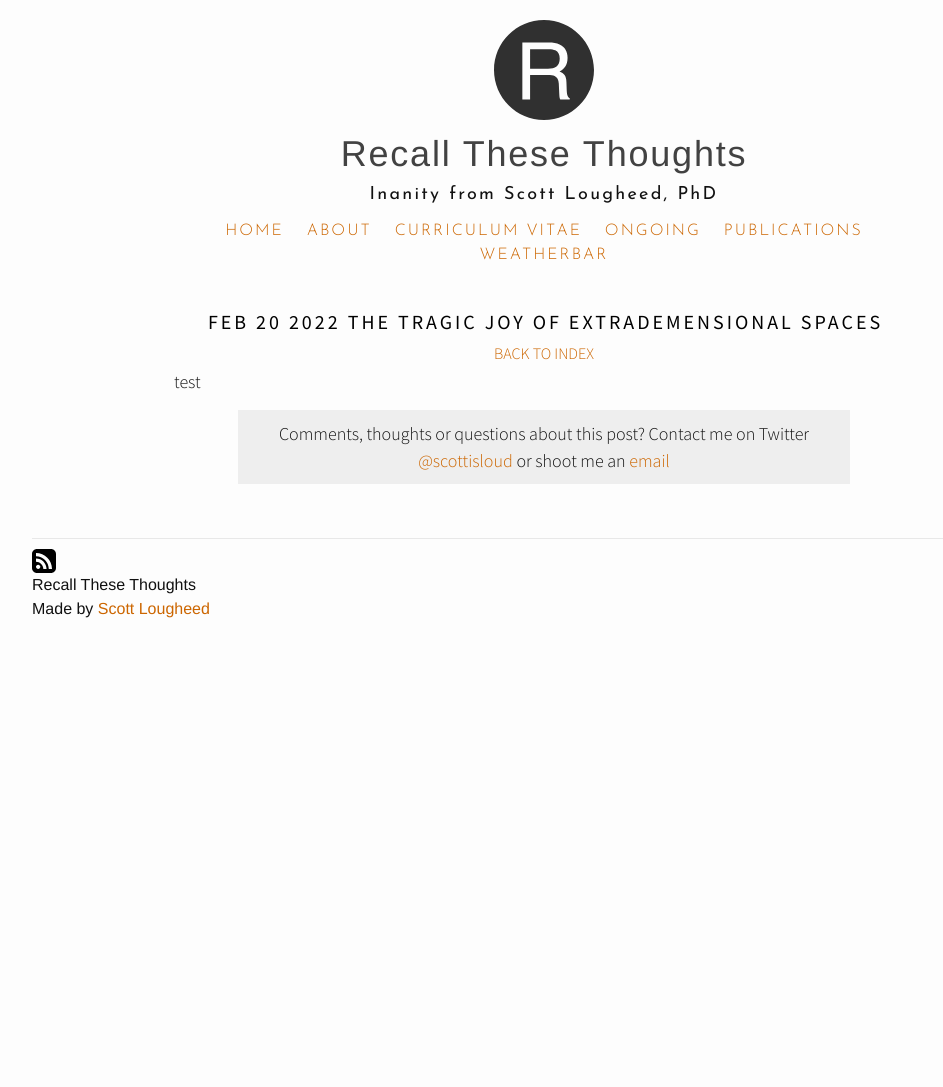
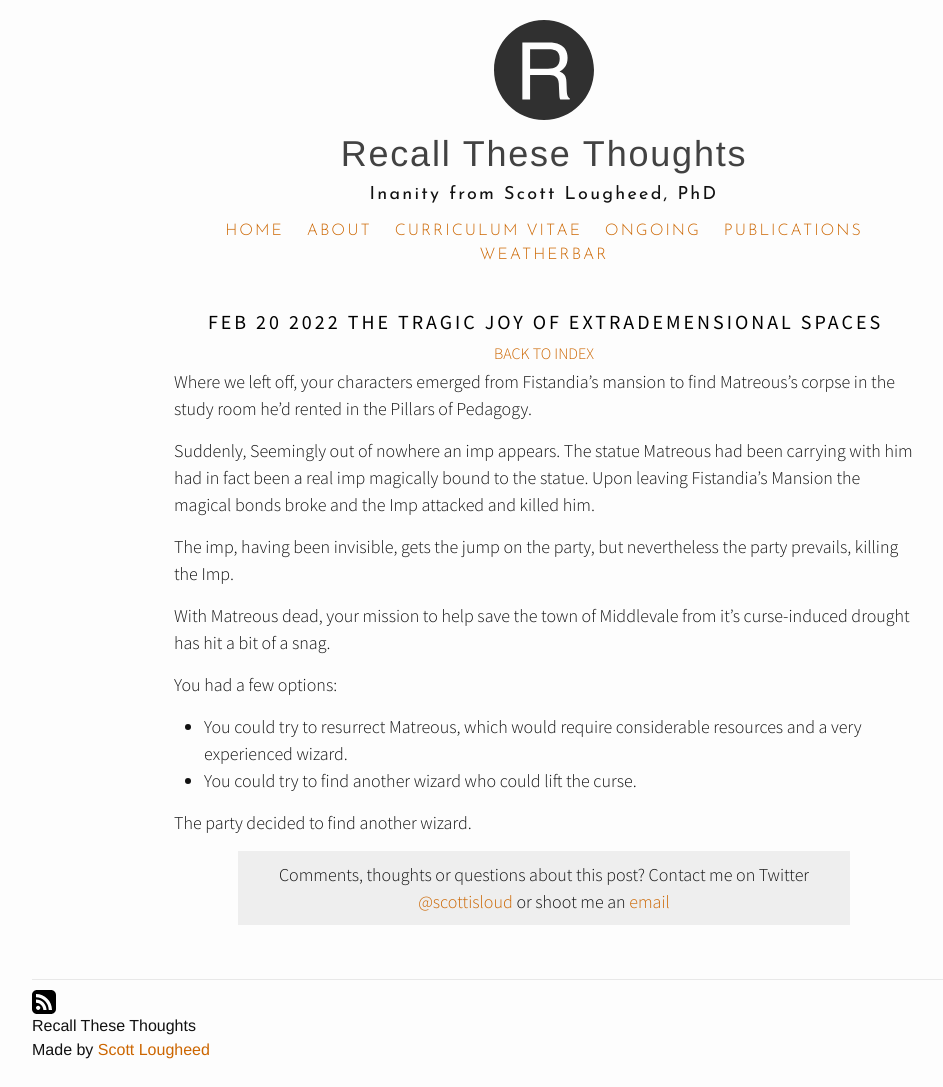
Before and after one commit to scottisloud/rtt-jekyll, a Jekyll site: the page built from dnd/_posts/2022-02-20-the-tragedy-of-extradimensional-spaces.md, in a window 1280 px wide. Shown: the whole page, without its empty margins (96-1039 px from the left). Built offline with Jekyll 4.4.1, drawn with Linux system fonts in a browser that asks for light colours; some web fonts are replaced; before the commit the page ends 900 px from its top, so only the background shows below that.

Commit message:
adding recap

```diff
--- a/dnd/_posts/2022-02-20-the-tragedy-of-extradimensional-spaces.md
+++ b/dnd/_posts/2022-02-20-the-tragedy-of-extradimensional-spaces.md
@@ -2,4 +2,16 @@
 title: Feb 20 2022 The tragic joy of extrademensional spaces
 ---
 
-test
+Where we left off, your characters emerged from Fistandia's mansion to find Matreous's corpse in the study room he'd rented in the Pillars of Pedagogy.
+
+Suddenly, Seemingly out of nowhere an imp appears. The statue Matreous had been carrying with him had in fact been a real imp magically bound to the statue. Upon leaving Fistandia's Mansion the magical bonds broke and the Imp attacked and killed him.
+
+The imp, having been invisible, gets the jump on the party, but nevertheless the party prevails, killing the Imp.
+
+With Matreous dead, your mission to help save the town of Middlevale from it's curse-induced drought has hit a bit of a snag.
+
+You had a few options:
+- You could try to resurrect Matreous, which would require considerable resources and a very experienced wizard.
+- You could try to find another wizard who could lift the curse.
+
+The party decided to find another wizard.
```
